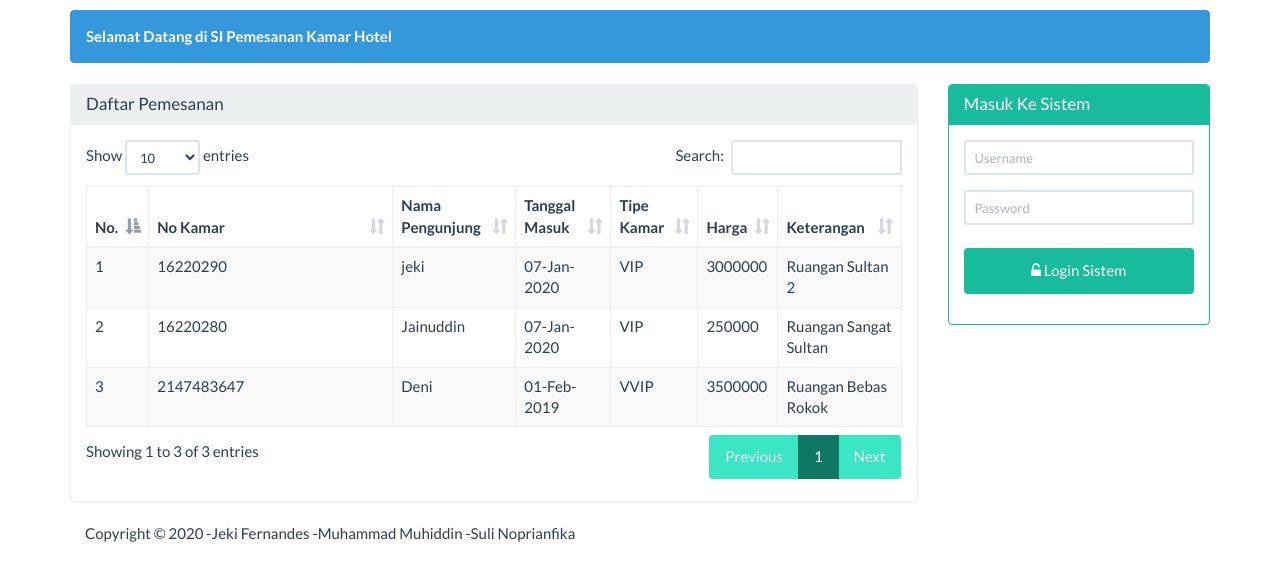
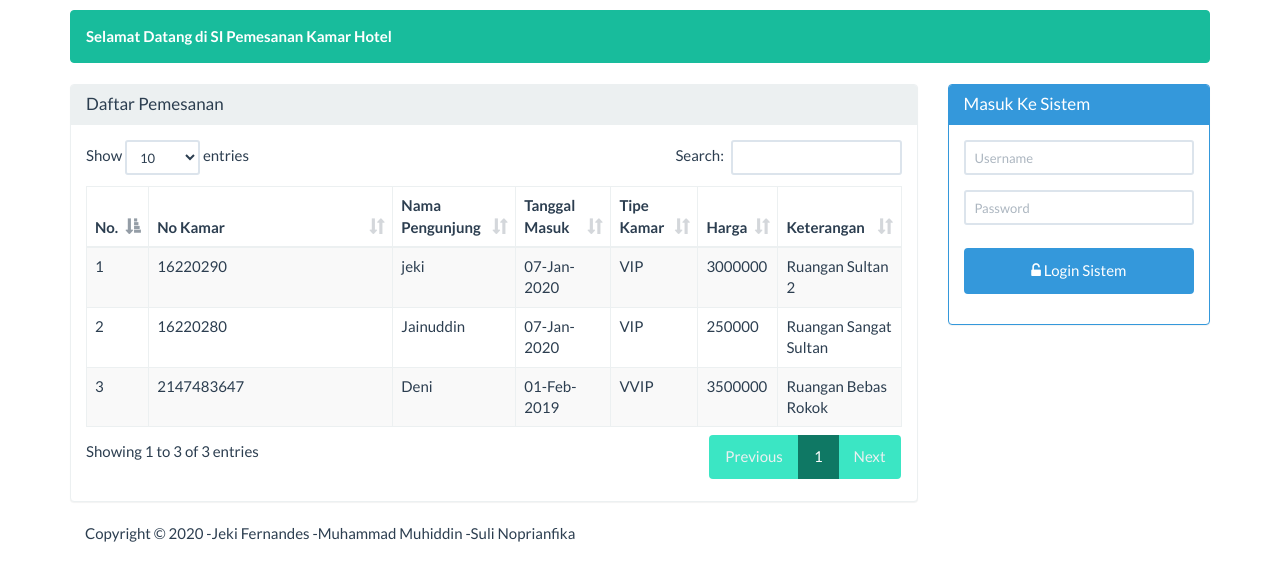
Before and after one commit to jekifernandes/source3sihotel, a PHP site: page / in a window 1280 px wide. Shown: the part 60-625 px from the top of the page. Run offline with PHP 8.4, Linux system fonts and the light colour scheme; data comes from the database, SQL or seed files in the repository.

Commit message:
Update beranda.php

```diff
--- a/beranda.php
+++ b/beranda.php
@@ -2,7 +2,7 @@
     <div class="row">
         <div class ="col-xs-12">
 
-            <div class="alert alert-info">
+            <div class="alert alert-success">
                 <strong>Selamat Datang di SI Pemesanan Kamar Hotel</strong>
             </div>
         </div>
@@ -63,7 +63,7 @@
         <div class="col-sm-3 col-xs-12">
             <!--Jika terjadi login error tampilkan pesan ini-->
             <?php if(isset($_GET['error']) ) {?>
-            <div class="alert alert-danger">Maaf! Login Gagal, Coba Lagi..</div>
+            <div class="alert alert-warning">Maaf! Login Gagal, Coba Lagi..</div>
             <?php }?>
 
             <?php if (isset($_SESSION['username'])) { ?>
@@ -73,7 +73,7 @@
             <?php
            } else { ?>
 
-            <div class="panel panel-success">
+            <div class="panel panel-info">
                 <div class="panel-heading">
                     <h3 class="panel-title">Masuk Ke Sistem</h3>
                 </div>
@@ -95,7 +95,7 @@
                         <div class="form-group">
                             <div class="col-sm-12">
                                 <button type="submit" name="login" value="login"
-                                        class="btn btn-success btn-block"><span class="fa fa-unlock-alt"></span>
+                                        class="btn btn-info btn-block"><span class="fa fa-unlock-alt"></span>
                                     Login Sistem
                                 </button>
                             </div>
```
